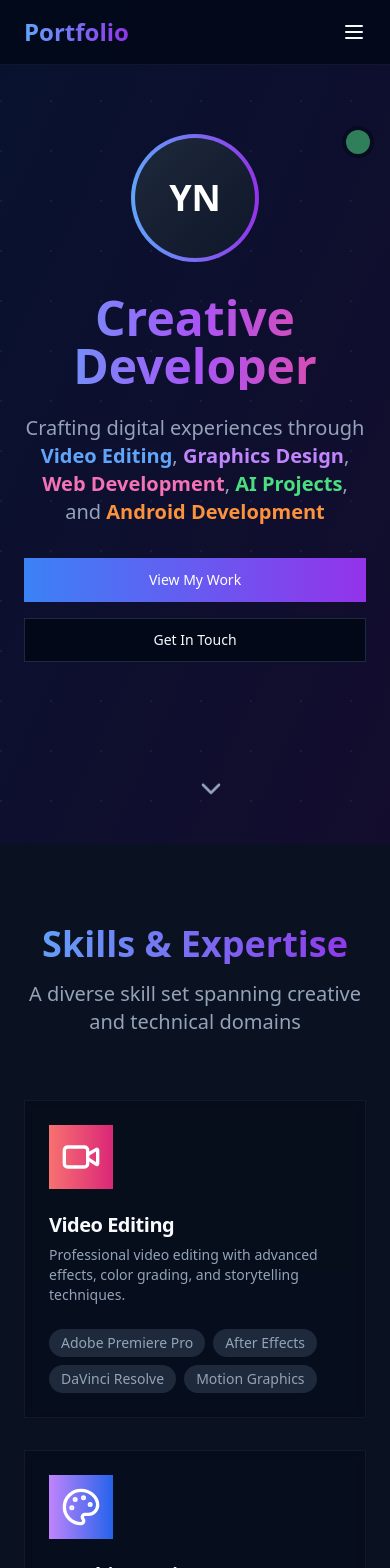
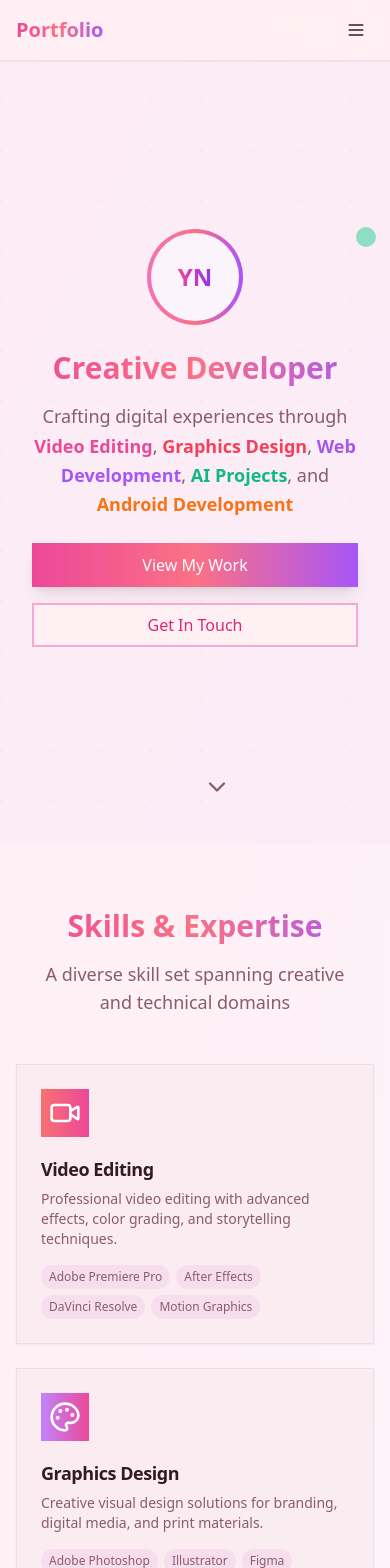
Before and after one commit to Manialer35/neeraj-portfolio, a React (Vite) app: page / in a window 390 px wide. Shown: the top 1568 px of the page. Built offline with nearby package versions, Linux system fonts and the light colour scheme.

Commit message:
feat: Implement baby pink theme and responsiveness
- Changed the background and theme colors to baby pink.
- Ensured all buttons are responsive and functional.
- Made the website responsive across all devices.

```diff
--- a/src/components/Header.tsx
+++ b/src/components/Header.tsx
@@ -13,49 +13,57 @@ const Header = () => {
     { name: 'Contact', href: '#contact' },
   ];
 
+  const scrollToSection = (href: string) => {
+    const element = document.querySelector(href);
+    if (element) {
+      element.scrollIntoView({ behavior: 'smooth' });
+      setIsMenuOpen(false);
+    }
+  };
+
   return (
-    <header className="fixed top-0 w-full z-50 bg-background/80 backdrop-blur-lg border-b border-border/50">
-      <nav className="container mx-auto px-6 py-4">
+    <header className="fixed top-0 w-full z-50 bg-background/90 backdrop-blur-lg border-b border-border/50 shadow-sm">
+      <nav className="container mx-auto px-4 sm:px-6 py-3 sm:py-4">
         <div className="flex items-center justify-between">
-          <div className="text-2xl font-bold bg-gradient-to-r from-blue-400 to-purple-600 bg-clip-text text-transparent">
+          <div className="text-xl sm:text-2xl font-bold bg-gradient-to-r from-pink-500 via-rose-400 to-purple-500 bg-clip-text text-transparent">
             Portfolio
           </div>
 
           {/* Desktop Navigation */}
-          <div className="hidden md:flex space-x-8">
+          <div className="hidden md:flex space-x-6 lg:space-x-8">
             {navItems.map((item) => (
-              <a
+              <button
                 key={item.name}
-                href={item.href}
-                className="text-foreground/80 hover:text-foreground transition-colors duration-300 relative group"
+                onClick={() => scrollToSection(item.href)}
+                className="text-foreground/80 hover:text-foreground transition-colors duration-300 relative group px-2 py-1"
               >
                 {item.name}
-                <span className="absolute -bottom-1 left-0 w-0 h-0.5 bg-gradient-to-r from-blue-400 to-purple-600 group-hover:w-full transition-all duration-300"></span>
-              </a>
+                <span className="absolute -bottom-1 left-0 w-0 h-0.5 bg-gradient-to-r from-pink-400 to-purple-500 group-hover:w-full transition-all duration-300"></span>
+              </button>
             ))}
           </div>
 
           {/* Mobile Menu Button */}
           <button
-            className="md:hidden"
+            className="md:hidden p-2 rounded-lg hover:bg-accent transition-colors duration-200"
             onClick={() => setIsMenuOpen(!isMenuOpen)}
+            aria-label="Toggle menu"
           >
-            {isMenuOpen ? <X size={24} /> : <Menu size={24} />}
+            {isMenuOpen ? <X size={20} /> : <Menu size={20} />}
           </button>
         </div>
 
         {/* Mobile Navigation */}
         {isMenuOpen && (
-          <div className="md:hidden mt-4 pb-4 animate-fade-in">
+          <div className="md:hidden mt-4 pb-4 animate-fade-in border-t border-border/50 pt-4">
             {navItems.map((item) => (
-              <a
+              <button
                 key={item.name}
-                href={item.href}
-                className="block py-2 text-foreground/80 hover:text-foreground transition-colors duration-300"
-                onClick={() => setIsMenuOpen(false)}
+                onClick={() => scrollToSection(item.href)}
+                className="block w-full text-left py-3 px-2 text-foreground/80 hover:text-foreground hover:bg-accent rounded-lg transition-all duration-300"
               >
                 {item.name}
-              </a>
+              </button>
             ))}
           </div>
         )}
--- a/src/components/Hero.tsx
+++ b/src/components/Hero.tsx
@@ -3,43 +3,73 @@ import { ChevronDown } from 'lucide-react';
 import { Button } from '@/components/ui/button';
 
 const Hero = () => {
+  const scrollToProjects = () => {
+    const element = document.querySelector('#projects');
+    if (element) {
+      element.scrollIntoView({ behavior: 'smooth' });
+    }
+  };
+
+  const scrollToContact = () => {
+    const element = document.querySelector('#contact');
+    if (element) {
+      element.scrollIntoView({ behavior: 'smooth' });
+    }
+  };
+
+  const scrollToSkills = () => {
+    const element = document.querySelector('#skills');
+    if (element) {
+      element.scrollIntoView({ behavior: 'smooth' });
+    }
+  };
+
   return (
-    <section id="home" className="min-h-screen flex items-center justify-center relative overflow-hidden">
+    <section id="home" className="min-h-screen flex items-center justify-center relative overflow-hidden pt-16 sm:pt-20">
       {/* Background Animation */}
-      <div className="absolute inset-0 bg-gradient-to-br from-blue-900/20 to-purple-900/20">
-        <div className="absolute inset-0 bg-[radial-gradient(circle_at_1px_1px,rgba(255,255,255,0.1)_1px,transparent_0)] bg-[size:50px_50px] animate-pulse"></div>
+      <div className="absolute inset-0 bg-gradient-to-br from-pink-100/40 to-purple-100/40">
+        <div className="absolute inset-0 bg-[radial-gradient(circle_at_1px_1px,rgba(244,114,182,0.15)_1px,transparent_0)] bg-[size:50px_50px] animate-pulse"></div>
       </div>
 
-      <div className="container mx-auto px-6 text-center relative z-10">
+      <div className="container mx-auto px-4 sm:px-6 text-center relative z-10">
         <div className="animate-fade-in">
           {/* Professional Avatar */}
-          <div className="mb-8 relative">
-            <div className="w-32 h-32 mx-auto rounded-full bg-gradient-to-r from-blue-400 to-purple-600 p-1 animate-scale-in">
-              <div className="w-full h-full rounded-full bg-gradient-to-br from-slate-800 to-slate-900 flex items-center justify-center">
-                <span className="text-4xl font-bold text-white">YN</span>
+          <div className="mb-6 sm:mb-8 relative">
+            <div className="w-24 h-24 sm:w-32 sm:h-32 mx-auto rounded-full bg-gradient-to-r from-pink-400 via-rose-400 to-purple-500 p-1 animate-scale-in">
+              <div className="w-full h-full rounded-full bg-gradient-to-br from-pink-50 to-purple-50 flex items-center justify-center">
+                <span className="text-2xl sm:text-4xl font-bold bg-gradient-to-r from-pink-500 to-purple-600 bg-clip-text text-transparent">YN</span>
               </div>
             </div>
-            <div className="absolute -top-2 -right-2 w-8 h-8 bg-green-400 rounded-full animate-pulse border-4 border-background"></div>
+            <div className="absolute -top-1 -right-1 sm:-top-2 sm:-right-2 w-6 h-6 sm:w-8 sm:h-8 bg-emerald-400 rounded-full animate-pulse border-2 sm:border-4 border-background"></div>
           </div>
 
-          <h1 className="text-5xl md:text-7xl font-bold mb-6 bg-gradient-to-r from-blue-400 via-purple-500 to-pink-500 bg-clip-text text-transparent">
+          <h1 className="text-3xl sm:text-5xl md:text-6xl lg:text-7xl font-bold mb-4 sm:mb-6 bg-gradient-to-r from-pink-500 via-rose-400 to-purple-500 bg-clip-text text-transparent leading-tight">
             Creative Developer
           </h1>
 
-          <p className="text-xl md:text-2xl text-muted-foreground mb-8 max-w-3xl mx-auto">
+          <p className="text-lg sm:text-xl md:text-2xl text-muted-foreground mb-6 sm:mb-8 max-w-4xl mx-auto leading-relaxed px-4">
             Crafting digital experiences through
-            <span className="text-blue-400 font-semibold"> Video Editing</span>,
-            <span className="text-purple-400 font-semibold"> Graphics Design</span>,
-            <span className="text-pink-400 font-semibold"> Web Development</span>,
-            <span className="text-green-400 font-semibold"> AI Projects</span>, and
-            <span className="text-orange-400 font-semibold"> Android Development</span>
+            <span className="text-pink-500 font-semibold"> Video Editing</span>,
+            <span className="text-rose-500 font-semibold"> Graphics Design</span>,
+            <span className="text-purple-500 font-semibold"> Web Development</span>,
+            <span className="text-emerald-500 font-semibold"> AI Projects</span>, and
+            <span className="text-orange-500 font-semibold"> Android Development</span>
           </p>
 
-          <div className="flex flex-col sm:flex-row gap-4 justify-center mb-12">
-            <Button size="lg" className="bg-gradient-to-r from-blue-500 to-purple-600 hover:from-blue-600 hover:to-purple-700 text-white border-0">
+          <div className="flex flex-col sm:flex-row gap-4 justify-center mb-8 sm:mb-12 px-4">
+            <Button
+              size="lg"
+              onClick={scrollToProjects}
+              className="bg-gradient-to-r from-pink-500 via-rose-400 to-purple-500 hover:from-pink-600 hover:via-rose-500 hover:to-purple-600 text-white border-0 shadow-lg hover:shadow-xl transition-all duration-300 text-base sm:text-lg px-6 sm:px-8 py-3 sm:py-4"
+            >
               View My Work
             </Button>
-            <Button variant="outline" size="lg" className="border-border hover:bg-accent">
+            <Button
+              variant="outline"
+              size="lg"
+              onClick={scrollToContact}
+              className="border-2 border-pink-300 hover:bg-pink-50 hover:border-pink-400 text-pink-600 hover:text-pink-700 transition-all duration-300 text-base sm:text-lg px-6 sm:px-8 py-3 sm:py-4"
+            >
               Get In Touch
             </Button>
           </div>
@@ -47,9 +77,13 @@ const Hero = () => {
       </div>
 
       {/* Scroll Indicator */}
-      <div className="absolute bottom-8 left-1/2 transform -translate-x-1/2 animate-bounce">
-        <ChevronDown className="text-muted-foreground" size={32} />
-      </div>
+      <button
+        onClick={scrollToSkills}
+        className="absolute bottom-6 sm:bottom-8 left-1/2 transform -translate-x-1/2 animate-bounce hover:scale-110 transition-transform duration-200 p-2 rounded-full hover:bg-pink-100/50"
+        aria-label="Scroll to skills section"
+      >
+        <ChevronDown className="text-muted-foreground" size={28} />
+      </button>
     </section>
   );
 };
--- a/src/components/Skills.tsx
+++ b/src/components/Skills.tsx
@@ -8,73 +8,73 @@ const Skills = () => {
       icon: Video,
       title: "Video Editing",
       description: "Professional video editing with advanced effects, color grading, and storytelling techniques.",
-      gradient: "from-red-400 to-pink-600",
+      gradient: "from-red-400 to-pink-500",
       skills: ["Adobe Premiere Pro", "After Effects", "DaVinci Resolve", "Motion Graphics"]
     },
     {
       icon: Palette,
       title: "Graphics Design",
       description: "Creative visual design solutions for branding, digital media, and print materials.",
-      gradient: "from-purple-400 to-blue-600",
+      gradient: "from-purple-400 to-pink-500",
       skills: ["Adobe Photoshop", "Illustrator", "Figma", "Brand Identity"]
     },
     {
       icon: Code,
       title: "Web Development",
       description: "Full-stack web applications with modern frameworks and responsive design.",
-      gradient: "from-green-400 to-teal-600",
+      gradient: "from-emerald-400 to-teal-500",
       skills: ["React", "Node.js", "TypeScript", "Tailwind CSS"]
     },
     {
       icon: Brain,
       title: "AI Projects",
       description: "Machine learning models and AI-powered applications for innovative solutions.",
-      gradient: "from-orange-400 to-red-600",
+      gradient: "from-orange-400 to-rose-500",
       skills: ["Python", "TensorFlow", "OpenAI APIs", "Computer Vision"]
     },
     {
       icon: Smartphone,
       title: "Android Development",
       description: "Native Android applications with modern architecture and user experience.",
-      gradient: "from-blue-400 to-indigo-600",
+      gradient: "from-blue-400 to-purple-500",
       skills: ["Kotlin", "Java", "Jetpack Compose", "Firebase"]
     }
   ];
 
   return (
-    <section id="skills" className="py-20 bg-muted/30">
-      <div className="container mx-auto px-6">
-        <div className="text-center mb-16 animate-fade-in">
-          <h2 className="text-4xl md:text-5xl font-bold mb-4 bg-gradient-to-r from-blue-400 to-purple-600 bg-clip-text text-transparent">
+    <section id="skills" className="py-16 sm:py-20 bg-gradient-to-br from-pink-50/50 to-purple-50/50">
+      <div className="container mx-auto px-4 sm:px-6">
+        <div className="text-center mb-12 sm:mb-16 animate-fade-in">
+          <h2 className="text-3xl sm:text-4xl md:text-5xl font-bold mb-4 bg-gradient-to-r from-pink-500 via-rose-400 to-purple-500 bg-clip-text text-transparent">
             Skills & Expertise
           </h2>
-          <p className="text-xl text-muted-foreground max-w-2xl mx-auto">
+          <p className="text-lg sm:text-xl text-muted-foreground max-w-2xl mx-auto px-4">
             A diverse skill set spanning creative and technical domains
           </p>
         </div>
 
-        <div className="grid grid-cols-1 md:grid-cols-2 lg:grid-cols-3 gap-8">
+        <div className="grid grid-cols-1 sm:grid-cols-2 lg:grid-cols-3 gap-6 sm:gap-8">
           {skills.map((skill, index) => (
             <Card
               key={skill.title}
-              className="group hover-scale cursor-pointer border-border/50 bg-card/50 backdrop-blur-sm hover:bg-card/80 transition-all duration-300"
+              className="group hover-scale cursor-pointer border-border/50 bg-card/80 backdrop-blur-sm hover:bg-card transition-all duration-300 shadow-sm hover:shadow-lg"
               style={{ animationDelay: `${index * 0.1}s` }}
             >
-              <CardHeader>
-                <div className={`w-16 h-16 rounded-lg bg-gradient-to-r ${skill.gradient} p-3 mb-4 group-hover:scale-110 transition-transform duration-300`}>
+              <CardHeader className="pb-4">
+                <div className={`w-12 h-12 sm:w-16 sm:h-16 rounded-lg bg-gradient-to-r ${skill.gradient} p-2 sm:p-3 mb-3 sm:mb-4 group-hover:scale-110 transition-transform duration-300`}>
                   <skill.icon className="w-full h-full text-white" />
                 </div>
-                <CardTitle className="text-xl font-bold">{skill.title}</CardTitle>
-                <CardDescription className="text-muted-foreground">
+                <CardTitle className="text-lg sm:text-xl font-bold">{skill.title}</CardTitle>
+                <CardDescription className="text-muted-foreground text-sm sm:text-base">
                   {skill.description}
                 </CardDescription>
               </CardHeader>
               <CardContent>
-                <div className="flex flex-wrap gap-2">
+                <div className="flex flex-wrap gap-1.5 sm:gap-2">
                   {skill.skills.map((tech) => (
                     <span
                       key={tech}
-                      className="px-3 py-1 text-sm bg-muted rounded-full text-muted-foreground group-hover:bg-accent group-hover:text-accent-foreground transition-colors duration-300"
+                      className="px-2 py-1 sm:px-3 sm:py-1 text-xs sm:text-sm bg-muted rounded-full text-muted-foreground group-hover:bg-accent group-hover:text-accent-foreground transition-colors duration-300"
                     >
                       {tech}
                     </span>
--- a/src/index.css
+++ b/src/index.css
@@ -7,41 +7,41 @@
 
 @layer base {
   :root {
-    --background: 222.2 84% 4.9%;
-    --foreground: 210 40% 98%;
+    --background: 345 100% 97%;
+    --foreground: 345 30% 15%;
 
-    --card: 222.2 84% 4.9%;
-    --card-foreground: 210 40% 98%;
+    --card: 345 50% 95%;
+    --card-foreground: 345 30% 15%;
 
-    --popover: 222.2 84% 4.9%;
-    --popover-foreground: 210 40% 98%;
+    --popover: 345 50% 95%;
+    --popover-foreground: 345 30% 15%;
 
-    --primary: 217.2 91.2% 59.8%;
-    --primary-foreground: 222.2 84% 4.9%;
+    --primary: 330 81% 60%;
+    --primary-foreground: 345 100% 97%;
 
-    --secondary: 217.2 32.6% 17.5%;
-    --secondary-foreground: 210 40% 98%;
+    --secondary: 315 100% 85%;
+    --secondary-foreground: 345 30% 15%;
 
-    --muted: 217.2 32.6% 17.5%;
-    --muted-foreground: 215 20.2% 65.1%;
+    --muted: 320 60% 92%;
+    --muted-foreground: 345 20% 45%;
 
-    --accent: 217.2 32.6% 17.5%;
-    --accent-foreground: 210 40% 98%;
+    --accent: 300 100% 80%;
+    --accent-foreground: 345 30% 15%;
 
-    --destructive: 0 62.8% 30.6%;
-    --destructive-foreground: 210 40% 98%;
+    --destructive: 0 84% 60%;
+    --destructive-foreground: 345 100% 97%;
 
-    --border: 217.2 32.6% 17.5%;
-    --input: 217.2 32.6% 17.5%;
-    --ring: 212.7 26.8% 83.9%;
-    --sidebar-background: 240 5.9% 10%;
-    --sidebar-foreground: 240 4.8% 95.9%;
-    --sidebar-primary: 224.3 76.3% 48%;
-    --sidebar-primary-foreground: 0 0% 100%;
-    --sidebar-accent: 240 3.7% 15.9%;
-    --sidebar-accent-foreground: 240 4.8% 95.9%;
-    --sidebar-border: 240 3.7% 15.9%;
-    --sidebar-ring: 217.2 91.2% 59.8%;
+    --border: 320 40% 85%;
+    --input: 320 40% 90%;
+    --ring: 330 81% 60%;
+    --sidebar-background: 345 60% 92%;
+    --sidebar-foreground: 345 30% 15%;
+    --sidebar-primary: 330 81% 60%;
+    --sidebar-primary-foreground: 345 100% 97%;
+    --sidebar-accent: 315 100% 85%;
+    --sidebar-accent-foreground: 345 30% 15%;
+    --sidebar-border: 320 40% 85%;
+    --sidebar-ring: 330 81% 60%;
   }
 }
 
@@ -65,6 +65,14 @@
   }
 
   .text-gradient {
-    @apply bg-gradient-to-r from-blue-400 to-purple-600 bg-clip-text text-transparent;
+    @apply bg-gradient-to-r from-pink-500 via-rose-400 to-purple-500 bg-clip-text text-transparent;
+  }
+
+  .bg-gradient-primary {
+    @apply bg-gradient-to-r from-pink-400 via-rose-400 to-purple-500;
+  }
+
+  .bg-gradient-secondary {
+    @apply bg-gradient-to-r from-purple-400 via-pink-400 to-rose-400;
   }
 }
```
Also changed, not shown: src/components/About.tsx (+23 -24 lines), src/components/Contact.tsx (+17 -18 lines), src/components/Footer.tsx (+5 -5 lines), src/components/Projects.tsx (+17 -17 lines).
